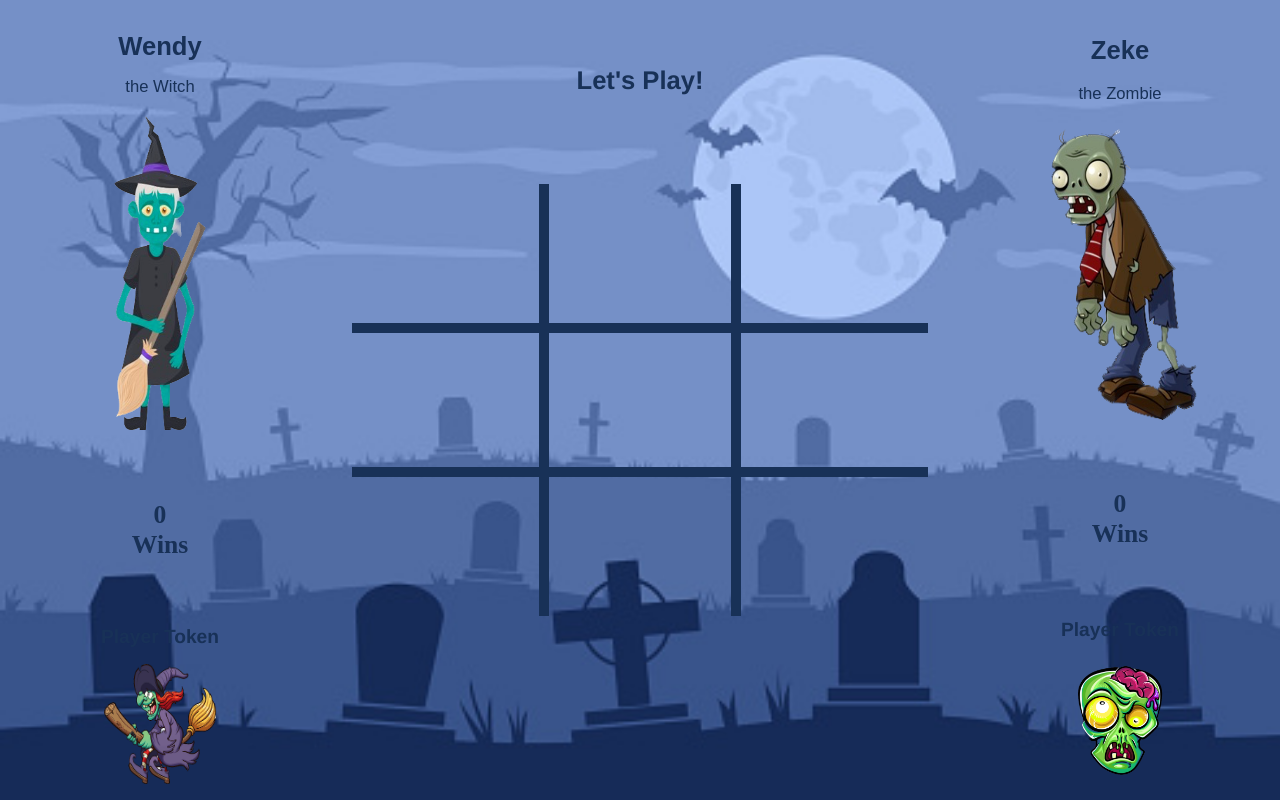
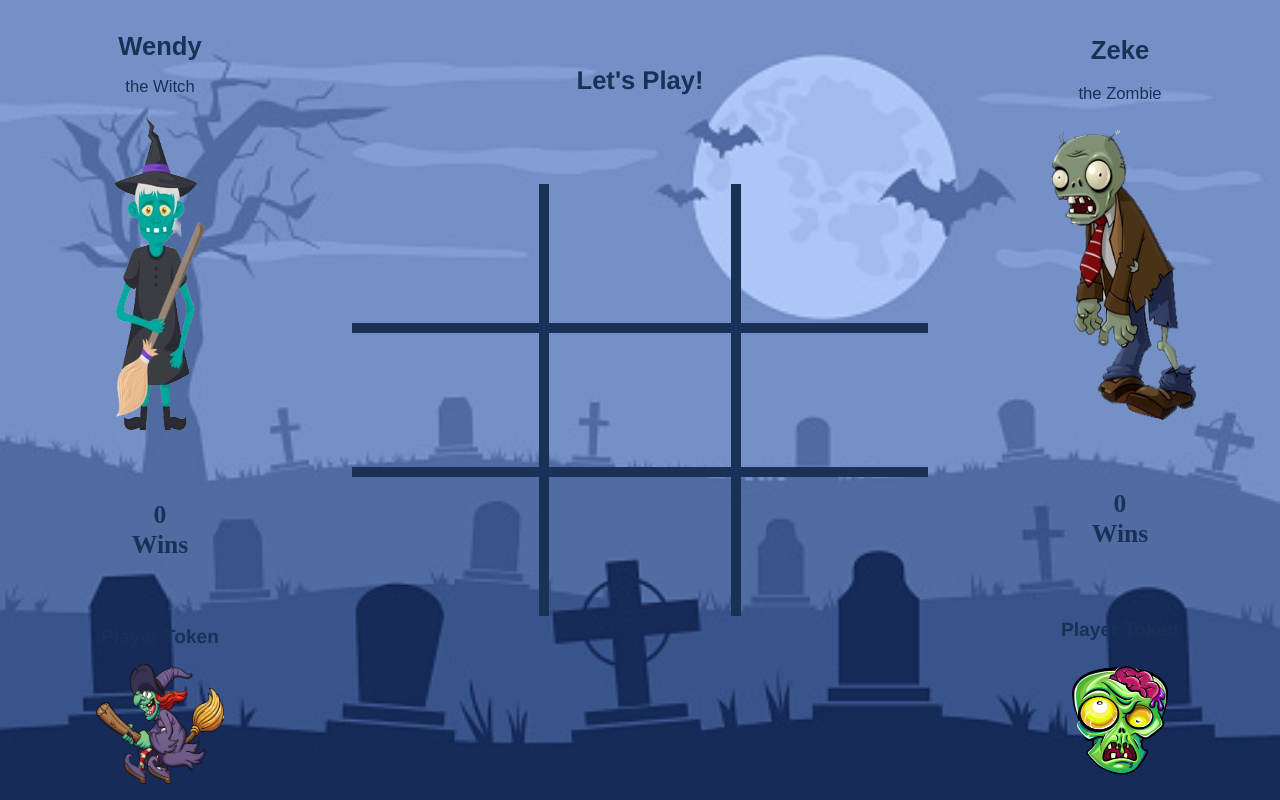
Before and after one commit to brendel-r/tik-tac-toe, a plain HTML site: page index.html in a window 1280 px wide. Drawn offline with Linux system fonts and the light colour scheme.

Commit message:
Add styling to css to resize player token on game board

```diff
--- a/styles.css
+++ b/styles.css
@@ -37,8 +37,8 @@ width: 70%;
 
 
 .token {
-  width: 35%;
-  height: 15%;
+  width: 10vw;
+  height: 15vh;
 }
 
 h1 {
```
